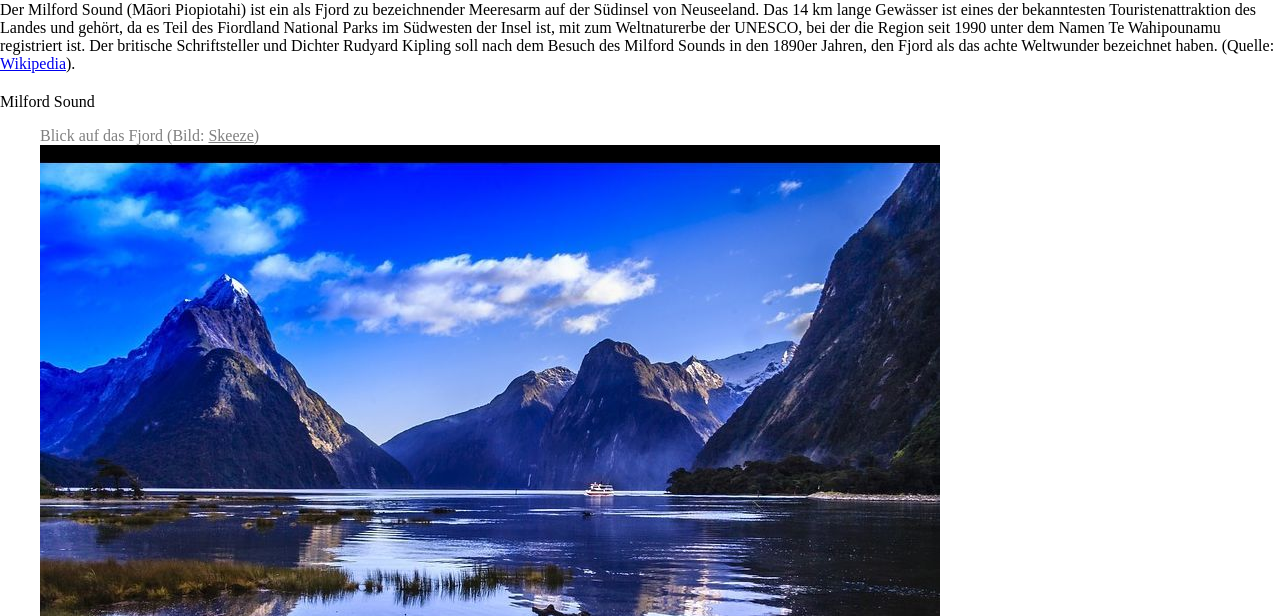
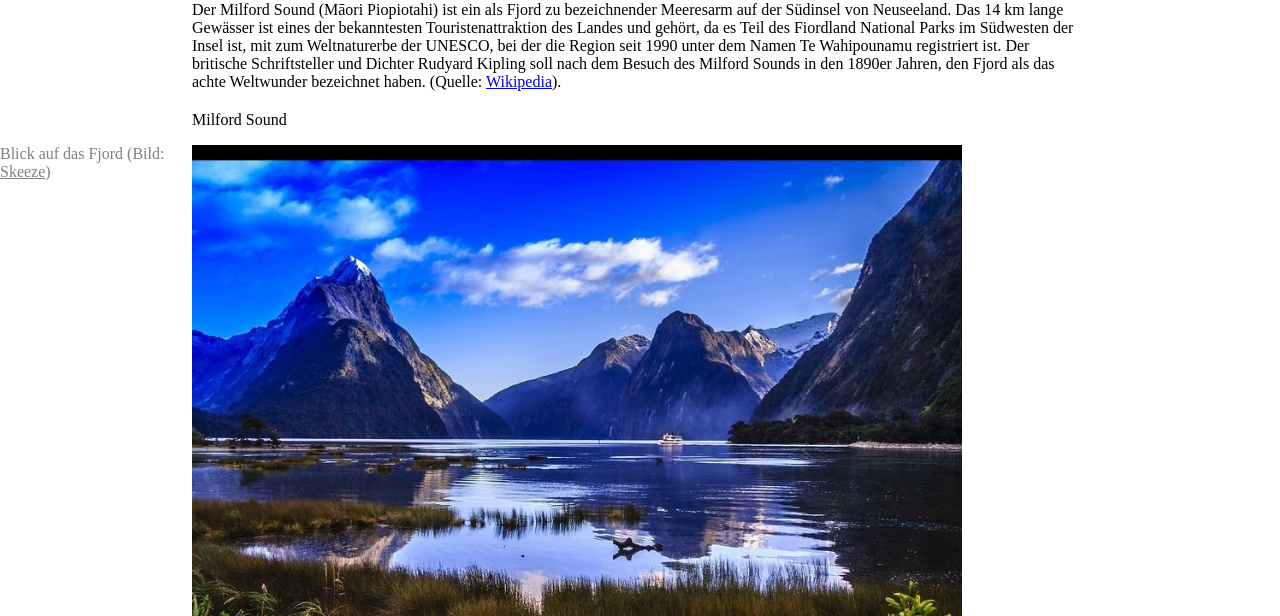
Before and after one commit to webmappingds18/s3, a plain HTML site: page index.html in a window 1280 px wide. Shown: the part 464-1080 px from the top of the page. Drawn offline with Linux system fonts and the light colour scheme.

Commit message:
immer weiter

```diff
--- a/styles.css
+++ b/styles.css
@@ -45,12 +45,21 @@ margin: 0
 }
 
 .article {
+    width: 70%;
+    margin: auto
+
 }
 .article figure {
+    margin-left: 0;
 }
 .article figure img {
+width: 90%;
+
 }
 .article figure figcaption {
+    margin-left: -12em;
+    width: 11.5em;
+    float: left;
 }
 
 #map {
```
